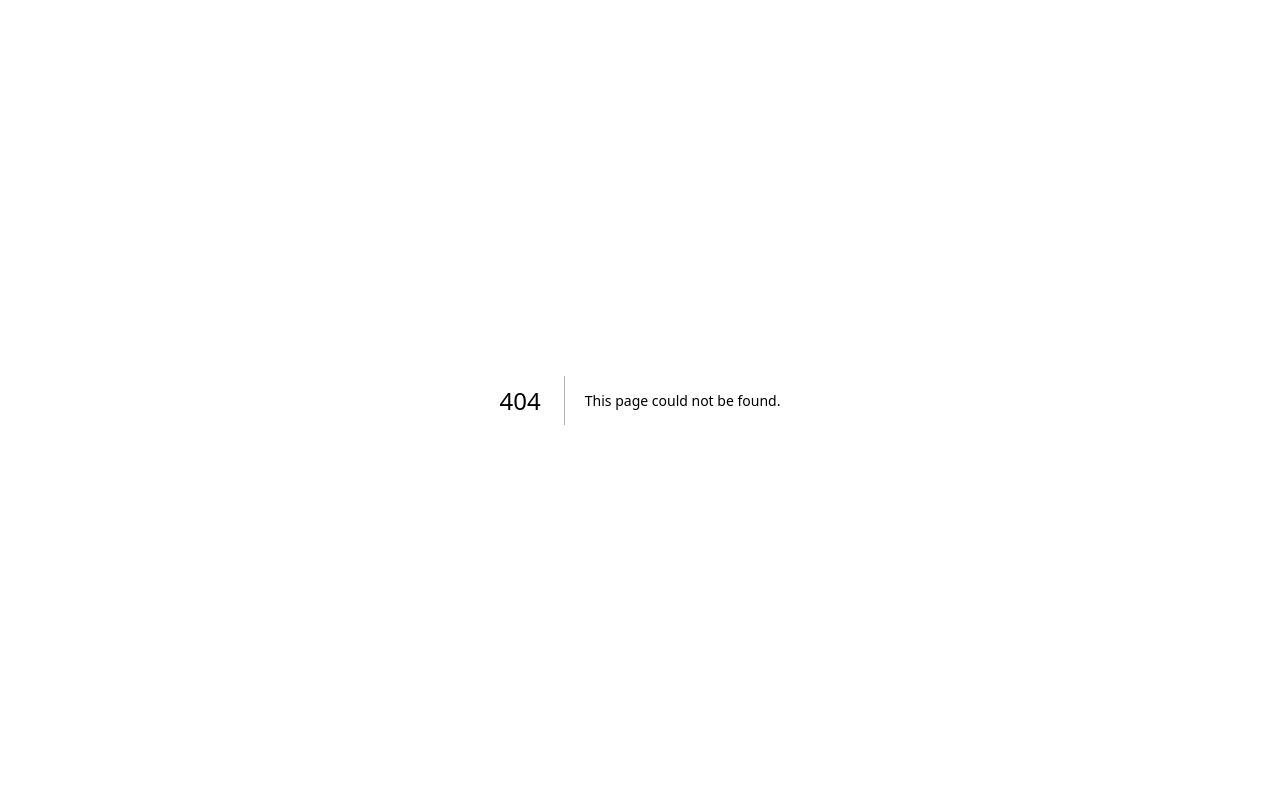
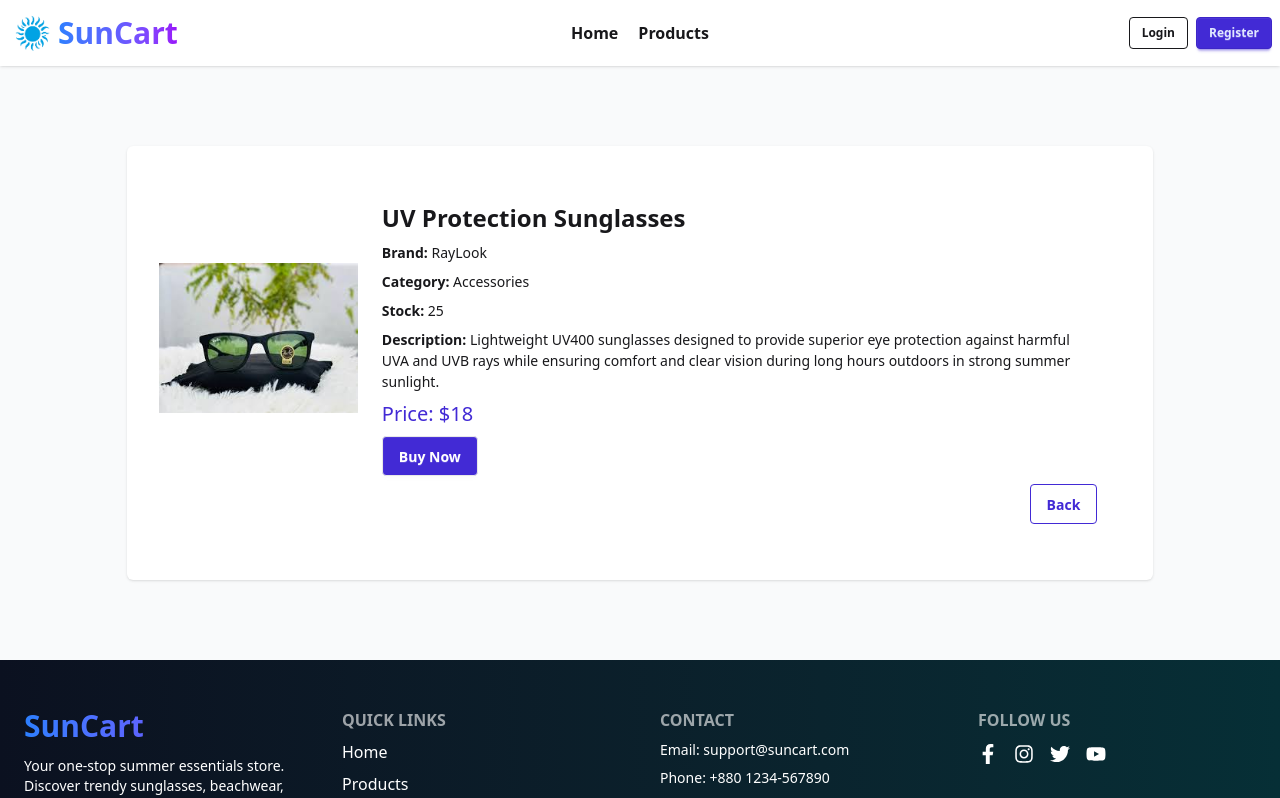
Before and after one commit to Leon-ahmed/Assignment-Eight, a Next.js app: page /products/1 in a window 1280 px wide. Before the commit this address had no page. Shown: the top 798 px of the page. Built offline with nearby package versions, Linux system fonts and the light colour scheme.

Commit message:
Individual product details added

```diff
--- a/public/data.json
+++ b/public/data.json
@@ -6,11 +6,10 @@
     "price": 18,
     "rating": 4.6,
     "stock": 25,
-    "description": "Lightweight UV400 sunglasses designed for strong summer sun protection.",
+    "description": "Lightweight UV400 sunglasses designed to provide superior eye protection against harmful UVA and UVB rays while ensuring comfort and clear vision during long hours outdoors in strong summer sunlight.",
     "image": "/items/sg.jpg",
     "category": "Accessories"
   },
-
   {
     "id": 2,
     "name": "Stainless Steel Water Bottle",
@@ -18,7 +17,7 @@
     "price": 20,
     "rating": 4.7,
     "stock": 30,
-    "description": "Insulated bottle that keeps drinks cold for up to 24 hours.",
+    "description": "Premium insulated stainless steel water bottle engineered to keep beverages cold for up to 24 hours and hot for several hours, making it perfect for outdoor activities, travel, and daily hydration.",
     "image": "/items/water.jpg",
     "category": "Utility"
   },
@@ -29,7 +28,7 @@
     "price": 15,
     "rating": 4.5,
     "stock": 50,
-    "description": "Large quick-dry cotton towel for beach use.",
+    "description": "Large and soft quick-dry cotton beach towel designed for maximum comfort, excellent absorbency, and convenient use at the beach, poolside, picnics, or summer vacations.",
     "image": "/items/twl.jpg",
     "category": "Beach Essentials"
   },
@@ -40,18 +39,18 @@
     "price": 10,
     "rating": 4.3,
     "stock": 60,
-    "description": "Comfortable lightweight flip flops for summer.",
+    "description": "Comfortable and lightweight anti-slip flip flops featuring durable materials and cushioned soles, providing reliable grip and support for everyday summer wear both indoors and outdoors.",
     "image": "/items/flip.jpg",
     "category": "Footwear"
   },
-    {
+  {
     "id": 5,
     "name": "SPF 50 Sunscreen Lotion",
     "brand": "SunGuard",
     "price": 12,
     "rating": 4.8,
     "stock": 40,
-    "description": "Water-resistant sunscreen lotion for full-body protection during summer heat.",
+    "description": "Advanced SPF 50 water-resistant sunscreen lotion that offers broad-spectrum protection against harmful sun exposure, helping prevent sunburn, skin damage, and premature aging during hot summer days.",
     "image": "/items/sp.jpeg",
     "category": "Skincare"
   },
@@ -62,7 +61,7 @@
     "price": 14,
     "rating": 4.4,
     "stock": 35,
-    "description": "Breathable sun hat with UV protection.",
+    "description": "Breathable wide-brim sun hat crafted with lightweight materials and UV-blocking technology to provide excellent shade, comfort, and protection during outdoor summer activities.",
     "image": "/items/hat.jpg",
     "category": "Accessories"
   }
--- /dev/null
+++ b/src/app/(main)/products/[id]/page.jsx
@@ -0,0 +1,57 @@
+import Link from 'next/link';
+import products from '../../../../../public/data.json';
+import Image from 'next/image';
+const Singleproduct = async({params}) => {
+    const {id}= await params;
+     const data=products.find(
+        (item)=> item.id===Number(id)
+     );
+
+    return (
+        <div className="p-4 md:p-10 lg:p-20 bg-gray-50">
+  <div className="card lg:card-side bg-base-100 shadow-sm w-11/12 mx-auto p-4 md:p-8 rounded-md">
+
+    <figure className="relative w-full lg:w-5/12 h-64 md:h-80 lg:h-112rounded-md">
+      <Image
+        src={data.image}
+        fill
+        className="object-contain"
+        alt={data.name}
+      />
+    </figure>
+
+    <div className="card-body">
+      <h2 className="card-title text-xl md:text-2xl font-bold">
+        {data.name}
+      </h2>
+
+      <p><span className="font-semibold">Brand:</span> {data.brand}</p>
+      <p><span className="font-semibold">Category:</span> {data.category}</p>
+      <p><span className="font-semibold">Stock:</span> {data.stock}</p>
+      <p><span className="font-semibold">Description:</span> {data.description}</p>
+
+      <p className="text-primary text-xl font-medium">
+        Price: ${data.price}
+      </p>
+
+      <div className="card-actions justify-start">
+        <button className="btn bg-primary text-white rounded">
+          Buy Now
+        </button>
+      </div>
+
+      <div className="card-actions justify-end">
+        <Link href="/products">
+          <button className="btn btn-primary btn-outline">
+            Back
+          </button>
+        </Link>
+      </div>
+    </div>
+
+  </div>
+</div>
+    );
+};
+
+export default Singleproduct;
--- a/src/app/(main)/products/page.jsx
+++ b/src/app/(main)/products/page.jsx
@@ -28,7 +28,7 @@ const Products = () => {
 
                          <p className="text-primary font-bold"><span>&#x0024;</span>{item.price}</p>
 
-                           <Link href={'/'}><button className="btn btn-neutral/50 mt-5   text-primary  w-full transition-all duration-300 hover:scale-105 hover:shadow-lg">View Details</button></Link>
+                           <Link href={`/products/${item.id}`}><button className="btn btn-neutral/50 mt-5   text-primary  w-full transition-all duration-300 hover:scale-105 hover:shadow-lg">View Details</button></Link>
 
 
 
--- a/src/components/Popular.jsx
+++ b/src/components/Popular.jsx
@@ -45,7 +45,7 @@ const Popular = async() => {
 
                          <p className="text-primary font-bold"><span>&#x0024;</span>{item.price}</p>
 
-                           <Link href={'/'}><button className="btn btn-neutral/50 mt-5   text-primary  w-full transition-all duration-300 hover:scale-105 hover:shadow-lg">View Details</button></Link>
+                           <Link href={`/products/${item.id}`}><button className="btn btn-neutral/50 mt-5   text-primary  w-full transition-all duration-300 hover:scale-105 hover:shadow-lg">View Details</button></Link>
 
 
 
```
